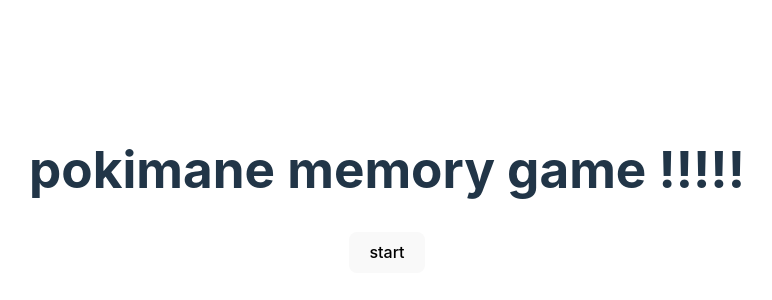
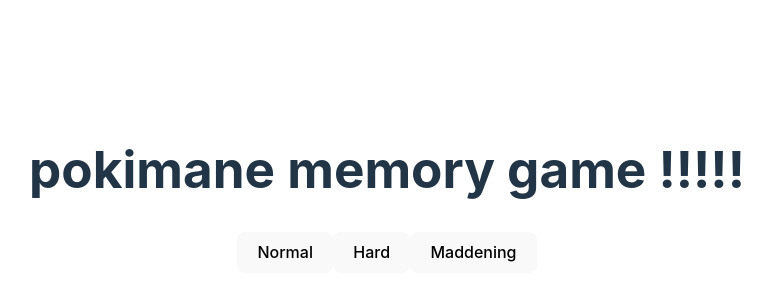
Before and after one commit to yulelily/memory-card, a React (Vite) app: page / in a window 1280 px wide. Shown: the part 210-510 px from the top of the page, without its empty margins (253-1025 px from the left). Built offline with nearby package versions, Linux system fonts and the light colour scheme.

Commit message:
Add difficulty tiers

```diff
--- a/src/App.jsx
+++ b/src/App.jsx
@@ -1,7 +1,6 @@
 import { useState } from 'react'
-import pokeFns from './pokeFns.js'
+import * as pokeFns from './pokeFns.js'
 import Pokemon from './Pokemon.jsx'
-import data from './assets/data.js'
 import './App.css'
 
 export default function App() {
@@ -11,7 +10,11 @@
   return (
     <>
       <h1>pokimane memory game !!!!!</h1>
-      <button onClick={async () => await pokeFns(setPokemons)} >start</button>
+      <div className="startButtons">
+        <button value={12} onClick={(e) => pokeFns.populatePokedex(setPokemons, e.target.value)} >Normal</button>
+        <button value={24} onClick={(e) => pokeFns.populatePokedex(setPokemons, e.target.value)} >Hard</button>
+        <button value={32} onClick={(e) => pokeFns.populatePokedex(setPokemons, e.target.value)} >Maddening</button>
+      </div>
       <Pokemon pokemons={pokemons} />
     </>
   )
--- a/src/pokeFns.js
+++ b/src/pokeFns.js
@@ -1,11 +1,11 @@
 import data from './assets/data.js'
 import { v4 as uuid } from 'uuid'
 
-function pokeFns(setPokemons) {
+function populatePokedex(setPokemons, btnValue) {
   const pokedex = [];
   const pokedexSet = new Set();
 
-  while (pokedex.length < 16) {
+  while (pokedex.length < btnValue) {
     const random = Math.floor(Math.random() * data.length);
     const randomPokemon = data[random];
     if (!pokedexSet.has(randomPokemon.name)) {
@@ -21,4 +21,6 @@
   setPokemons(pokedex);
 }
 
-export default pokeFns;
+export {
+  populatePokedex
+};
```
